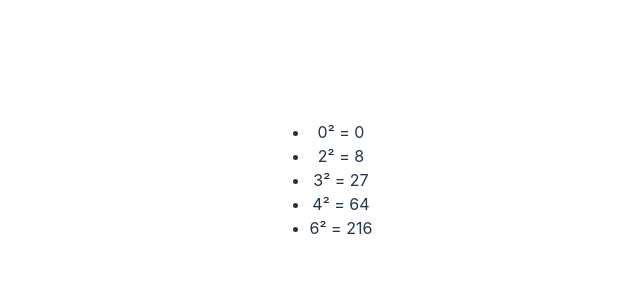
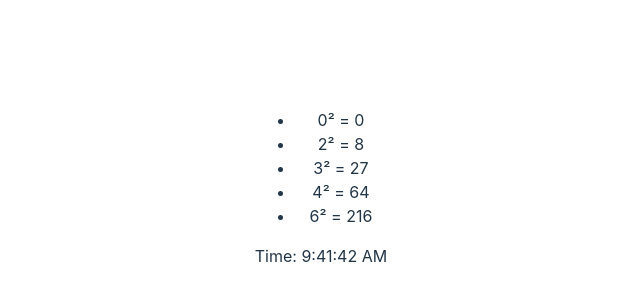
Before and after one commit to AngelPASTORROJAS/vite_exos, a React (Vite) app: page / in a window 1280 px wide. Shown: the part 220-520 px from the top of the page, without its empty margins (319-959 px from the left). Built offline with nearby package versions, Linux system fonts and the light colour scheme.

Commit message:
feat: ajout d'horloge

```diff
--- a/src/App.jsx
+++ b/src/App.jsx
@@ -1,10 +1,12 @@
 import './App.css'
 import Number from './components/Number'
+import Clock from './components/Clock'
 
 function App() {
   return (
     <>
     <Number></Number>
+    <Clock></Clock>
     </>
   )
 }
--- /dev/null
+++ b/src/components/Clock.jsx
@@ -0,0 +1,23 @@
+import { useState, useEffect } from 'react';
+
+function Clock() {
+  const [time, setTime] = useState(new Date());
+
+  useEffect(() => {
+    const intervalID = setInterval(() => {
+      setTime(new Date());
+    }, 1000);
+
+    return () => {
+      clearInterval(intervalID);
+    };
+  }, []);
+
+  return (
+    <div>
+      Time: {time.toLocaleTimeString()}
+    </div>
+  );
+}
+
+export default Clock;
```
